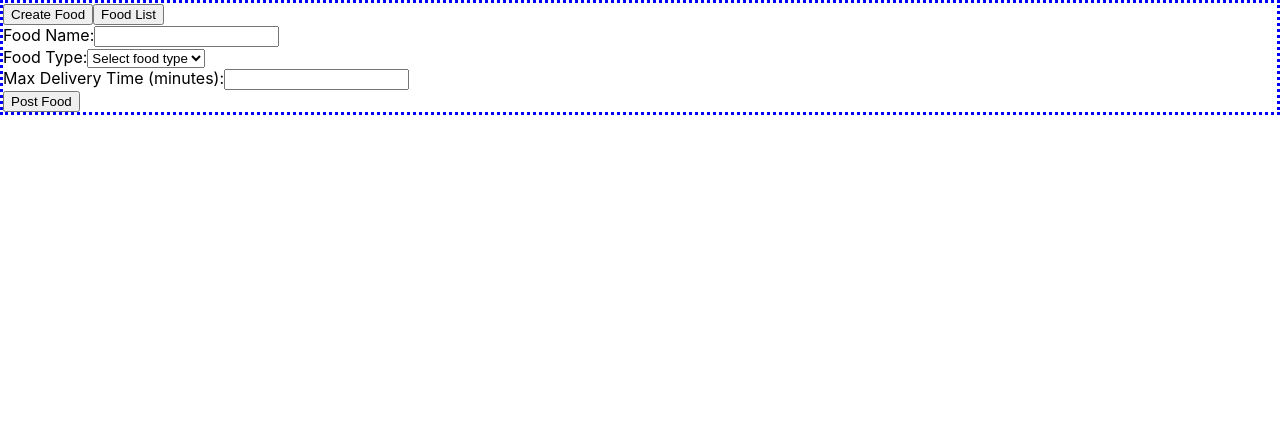
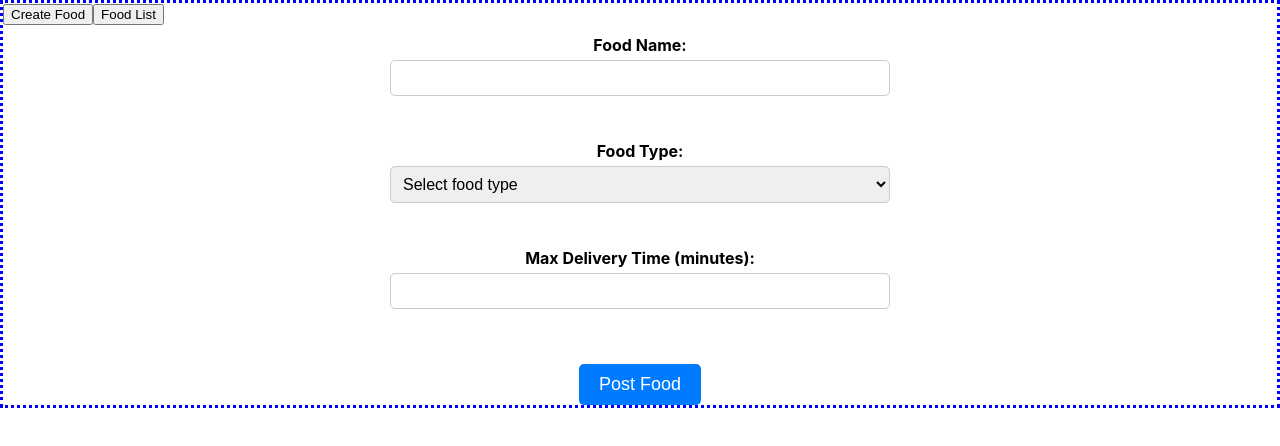
Before and after one commit to Faribro/TASK_MY_WAYS_AI_FOOD_APP, a React (Create React App) app: page / in a window 1280 px wide. Shown: the top 446 px of the page. Built offline with nearby package versions, Linux system fonts and the light colour scheme.

Commit message:
Update index.css

```diff
--- a/src/index.css
+++ b/src/index.css
@@ -153,3 +153,43 @@ code {
 .food-card p {
   margin-bottom: 8px;
 }
+
+form {
+  max-width: 500px;
+  margin: 0 auto;
+  display: flex;
+  flex-direction: column;
+  align-items: center;
+}
+
+label {
+  font-weight: bold;
+  margin-top: 10px;
+  margin-bottom: 5px;
+}
+
+input,
+select {
+  padding: 8px;
+  border-radius: 5px;
+  border: 1px solid #ccc;
+  margin-bottom: 15px;
+  font-size: 16px;
+  width: 100%;
+  box-sizing: border-box;
+}
+
+button[type="submit"] {
+  background-color: #007bff;
+  color: #fff;
+  padding: 10px 20px;
+  border: none;
+  border-radius: 5px;
+  font-size: 18px;
+  cursor: pointer;
+  margin-top: 20px;
+}
+
+button[type="submit"]:hover {
+  background-color: #0062cc;
+}
```
